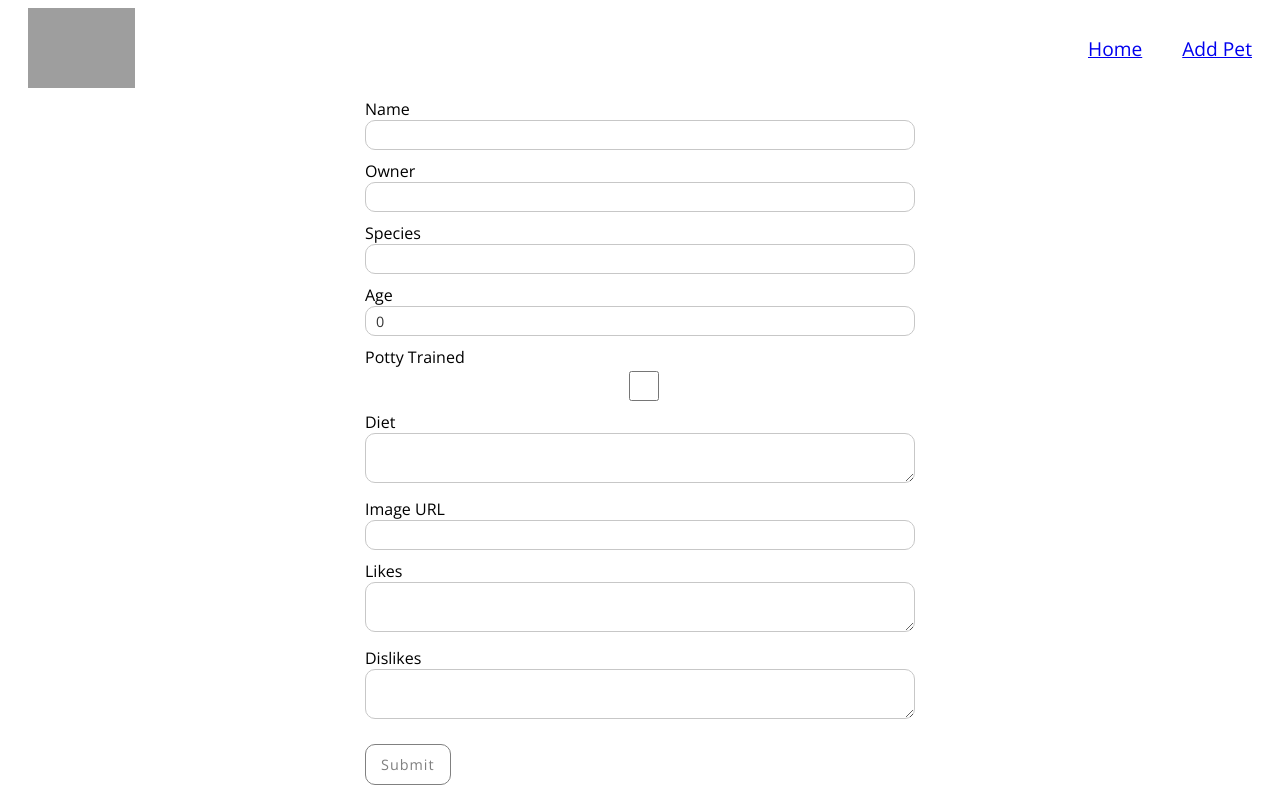
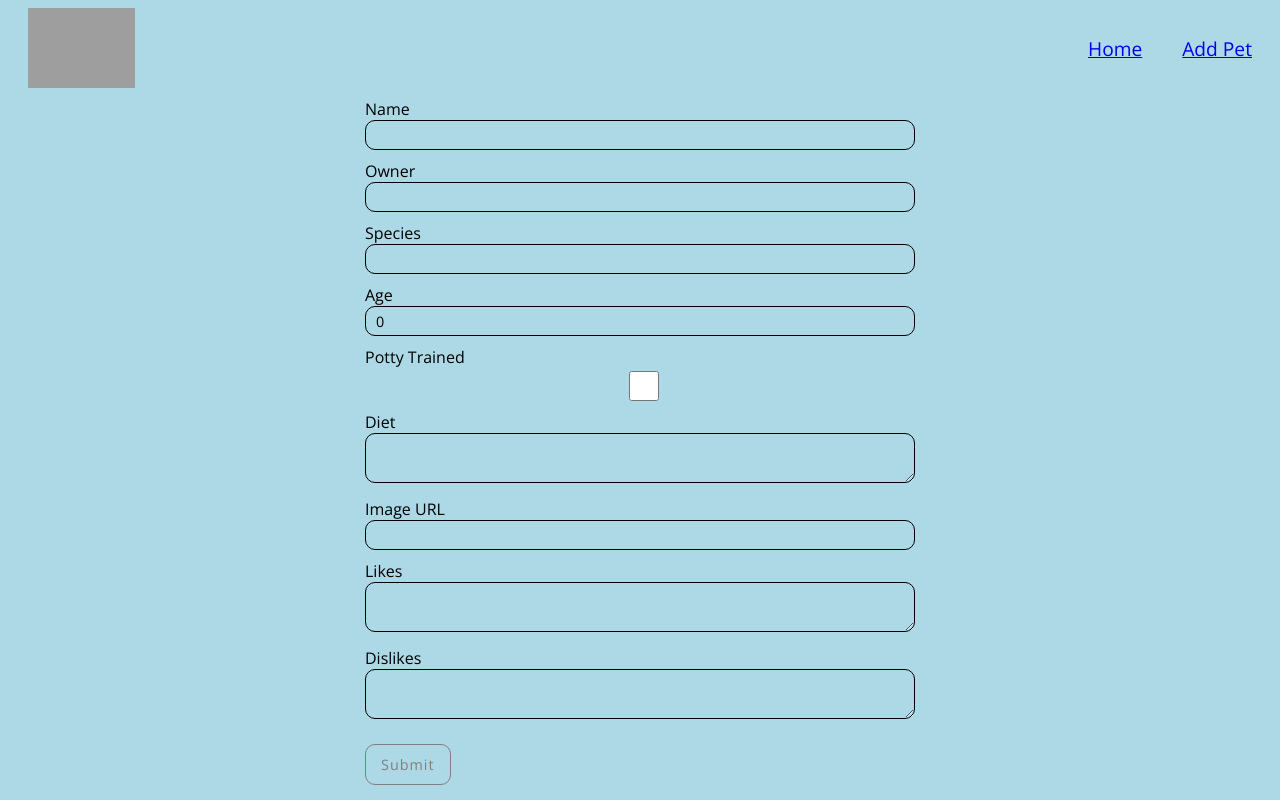
Before and after one commit to uglystudent/sem_proj_WEBA, a Next.js app: page /new in a window 1280 px wide. Built offline with nearby package versions, Linux system fonts and the light colour scheme; grey boxes are pictures that could not be loaded.

Commit message:
Version 1

```diff
--- a/css/form.css
+++ b/css/form.css
@@ -15,13 +15,13 @@ textarea {
 }
 input,
 textarea {
-  border: 1px solid rgb(199, 199, 199);
+  border: 1px solid black;
   border-radius: 10px;
   padding: 10px;
   font-size: 90%;
   width: 100%;
   height: 30px;
-  color: rgb(53, 53, 53);
+  color: black;
 }
 textarea {
   height: 50px;
--- a/css/style.css
+++ b/css/style.css
@@ -1,6 +1,7 @@
 * {
   font-family: "Open Sans", sans-serif;
   box-sizing: border-box;
+  background-color: lightblue;
 }
 
 /* Nav Area */
@@ -90,11 +91,13 @@
 .owner {
   color: grey;
   font-size: 110%;
+  background-color: tranparent;
 }
 
 .pet-name {
   font-weight: bold;
   font-size: 130%;
+  background-color: transparent;
 }
 
 h5.pet-name {
@@ -104,12 +107,14 @@ h5.pet-name {
   bottom: 0;
   padding: 10px;
   text-shadow: 0px 0px 4px black;
+  background-color: transparent;
 }
 
 .info ul {
   padding: 10px;
   padding-top: 0px;
   border-radius: 7px;
+  background-color: transparent;
 }
 
 li {
@@ -121,14 +126,17 @@ li {
   color: rgb(83, 83, 83);
   position: relative;
   overflow: hidden;
+  background-color: transparent;
 }
 
 .info.likes {
   margin-top: 25px;
+  background-color: transparent;
 }
 
 .label {
   font-weight: bold;
+  background-color: transparent;
 }
 
 .btn-container {
@@ -137,6 +145,7 @@ li {
   position: absolute;
   bottom: 10px;
   right: 10px;
+  background-color: transparent;
 }
 
 .btn {
--- a/pages/_app.tsx
+++ b/pages/_app.tsx
@@ -19,7 +19,7 @@ function MyApp({ Component, pageProps }: AppProps) {
 
         <img
           id="title"
-          src="https://upload.wikimedia.org/wikipedia/commons/1/1f/Pet_logo_with_flowers.png"
+          src="https://upload.wikimedia.org/wikipedia/commons/e/e6/FHBurgenland-logo.png"
           alt="pet care logo"
         ></img>
       </div>
```
